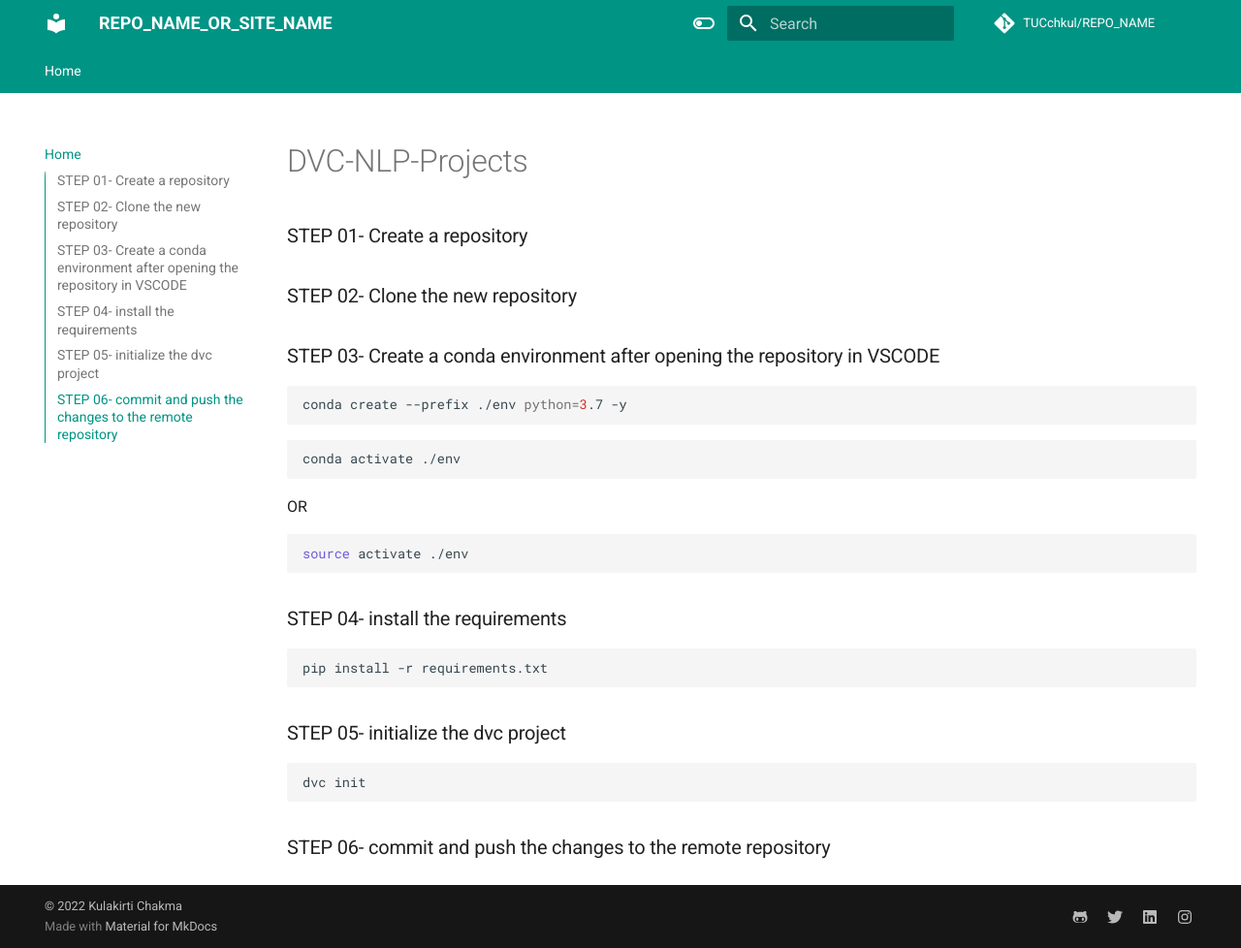
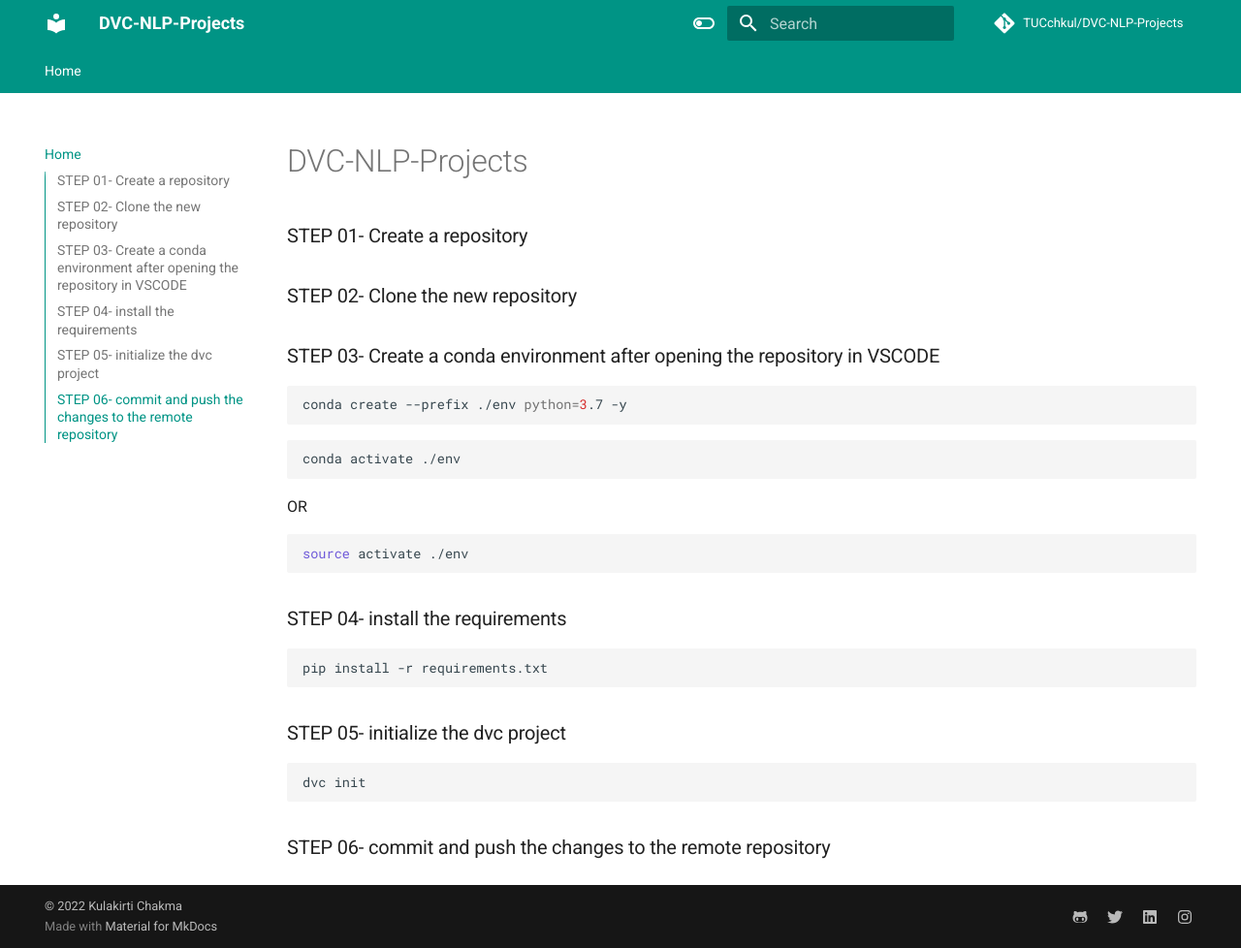
Before and after one commit to TUCchkul/DVC-NLP-Projects, an MkDocs documentation site: the page built from docs/index.md, in a window 1280 px wide and 978 px high. Shown: the whole window at 97% size. Built offline with MkDocs 1.6.1 and Material for MkDocs 9.7.7, drawn with Linux system fonts in a browser that asks for light colours; comment, search, counter and statistics services are not loaded.

Commit message:
update mkdocs

```diff
--- a/mkdocs.yml
+++ b/mkdocs.yml
@@ -1,5 +1,5 @@
 # Project information
-site_name: REPO_NAME_OR_SITE_NAME
+site_name: DVC-NLP-Projects
 # defeine TOC or order of website-
 nav:
   - Home: index.md
@@ -8,8 +8,8 @@ site_author: Kulakirti Chakma
 site_description: >-
   DESCRIPTION
 # Repository
-repo_name: TUCchkul/REPO_NAME
-repo_url: https://github.com/TUCchkul/REPO_NAME
+repo_name: TUCchkul/DVC-NLP-Projects
+repo_url: https://github.com/TUCchkul/DVC-NLP-Projects
 
 # Configuration
 theme:
```
